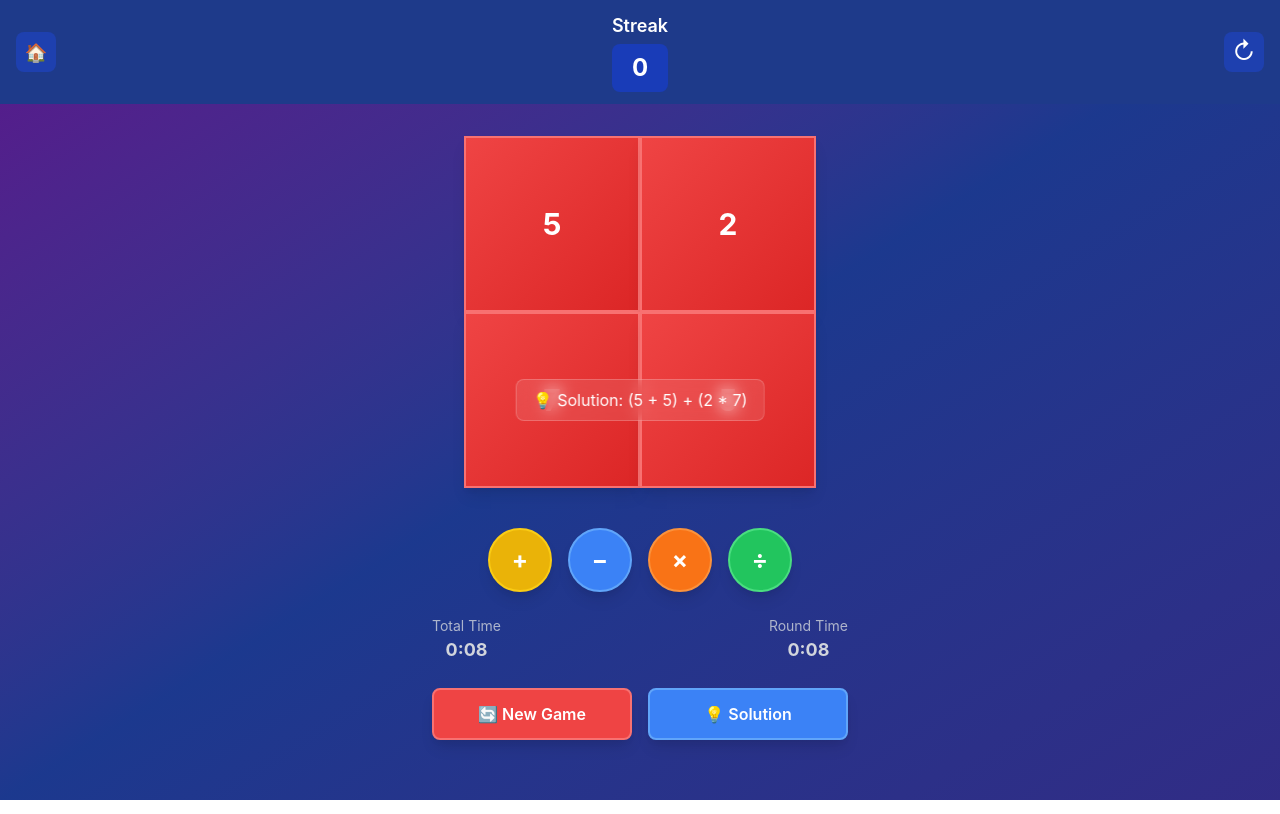
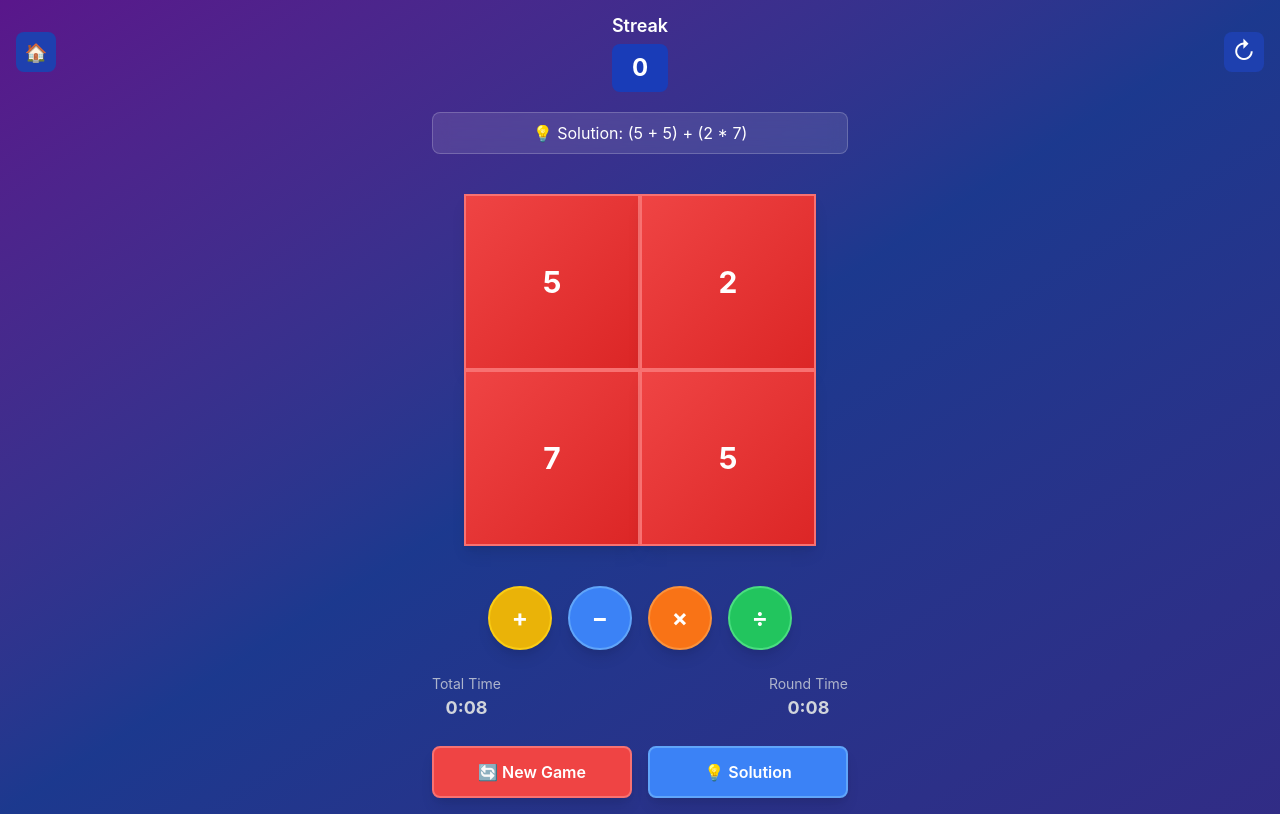
Before and after one commit to jochen2sfusd/24-game, a Next.js app: page /games/24 in a window 1280 px wide. Both pictures are taken after a click on the button "💡 Solution". Built offline with nearby package versions, Linux system fonts and the light colour scheme.

Commit message:
Move solution text between streak and game board, make header transparent

```diff
--- a/src/components/Game24.tsx
+++ b/src/components/Game24.tsx
@@ -213,12 +213,19 @@ export default function Game24() {
     setTimeout(() => startNewRound(), 1000)
   }
 
+  const [showSolution, setShowSolution] = useState(false)
+  const [solutionText, setSolutionText] = useState('')
+
   const showHint = () => {
     const solution = solver.getSolution(numbers)
     if (solution) {
-      showTemporaryMessage(`💡 Solution: ${solution}`)
+      setSolutionText(`💡 Solution: ${solution}`)
+      setShowSolution(true)
+      setTimeout(() => setShowSolution(false), 5000)
     } else {
-      showTemporaryMessage('💡 No hint available')
+      setSolutionText('💡 No hint available')
+      setShowSolution(true)
+      setTimeout(() => setShowSolution(false), 3000)
     }
   }
 
@@ -226,7 +233,7 @@ export default function Game24() {
     // Create temporary message element
     const messageEl = document.createElement('div')
     messageEl.textContent = message
-    messageEl.className = 'fixed top-1/2 left-1/2 transform -translate-x-1/2 -translate-y-1/2 bg-white/10 backdrop-blur-sm text-white px-4 py-2 rounded-lg z border border-white/20'
+    messageEl.className = 'fixed top-1/2 left-1/2 transform -translate-x-1/2 -translate-y-1/2 bg-white/10 backdrop-blur-sm text-white px-4 py-2 rounded-lg z-50 border border-white/20'
     document.body.appendChild(messageEl)
 
     setTimeout(() => {
@@ -276,8 +283,8 @@ export default function Game24() {
 
   return (
     <div>
-      {/* Header Section - Dark Blue Bar */}
-      <div className="header-section">
+      {/* Header Section - Transparent */}
+      <div className="header-section bg-transparent">
         {/* Left - Home Button */}
         <Link href="/" className="header-icon">
           🏠
@@ -299,6 +306,15 @@ export default function Game24() {
           ↻
         </button>
       </div>
+
+      {/* Solution Display */}
+      {showSolution && (
+        <div className="text-center py-2 px-4 mx-auto max-w-md">
+          <div className="bg-white/10 backdrop-blur-sm text-white px-4 py-2 rounded-lg border border-white/20">
+            {solutionText}
+          </div>
+        </div>
+      )}
 
       {/* Main Content */}
       <div className="max-w-md mx-auto p-4">
```
